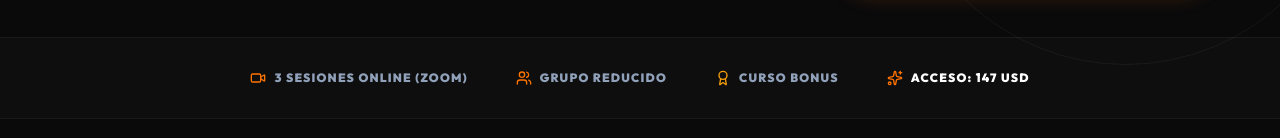
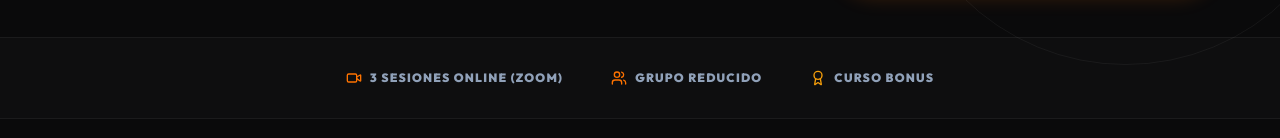
Before and after one commit to Rolo7575qf/rolo-quinones-workshop-funnel, a React (Vite) app: page / in a window 1280 px wide. Shown: the part 814-952 px from the top of the page. Built offline with nearby package versions, Linux system fonts and the light colour scheme.

Commit message:
Remove price from initial banner

```diff
--- a/src/App.tsx
+++ b/src/App.tsx
@@ -245,7 +245,6 @@ export default function App() {
               <span className="flex items-center gap-2"><Video className="w-4 h-4 text-neon-orange"/> 3 Sesiones Online (Zoom)</span>
               <span className="flex items-center gap-2"><Users className="w-4 h-4 text-neon-orange"/> Grupo Reducido</span>
               <span className="flex items-center gap-2"><Award className="w-4 h-4 text-neon-amber"/> Curso Bonus</span>
-              <span className="flex items-center gap-2 text-white"><Sparkles className="w-4 h-4 text-neon-orange"/> Acceso: 147 USD</span>
             </div>
           </div>
         </section>
```
